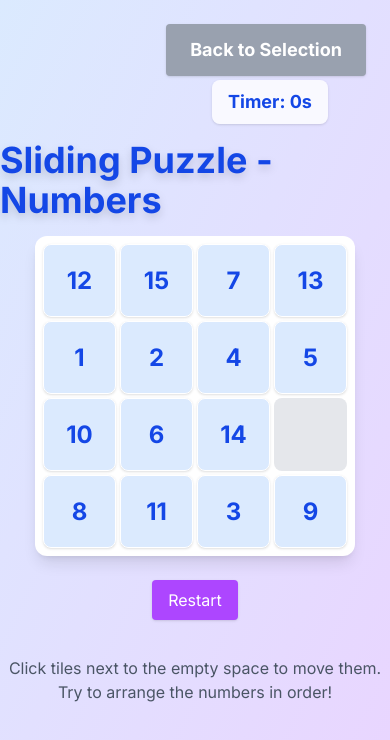
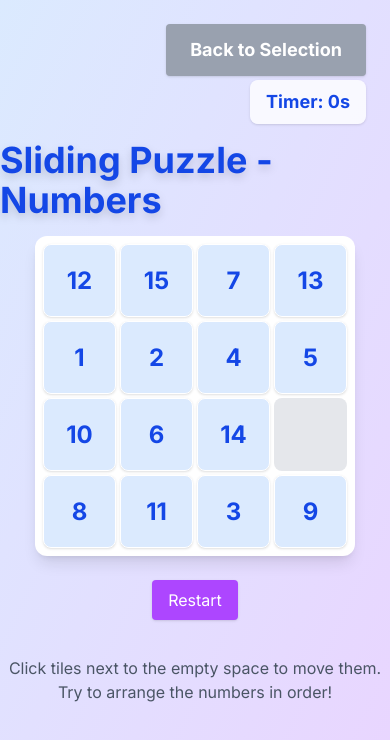
Before and after one commit to Jagjit-2626/games, a Next.js app: page /sliding-puzzle/numbers in a window 390 px wide. Shown: the top 740 px of the page. Built offline with nearby package versions, Linux system fonts and the light colour scheme.

Commit message:
Finalize all games, UI, and responsive improvements before Vercel deployment

```diff
--- a/src/app/sliding-puzzle/numbers/page.tsx
+++ b/src/app/sliding-puzzle/numbers/page.tsx
@@ -68,7 +68,7 @@ export default function SlidingPuzzleNumbers() {
   return (
     <div className="flex flex-col items-center justify-center min-h-screen bg-gradient-to-br from-blue-100 to-purple-200">
       <button className="absolute top-6 right-6 px-6 py-3 bg-gray-400 text-white rounded shadow hover:bg-gray-500 text-lg font-bold transition z-20" onClick={() => window.location.href = '/sliding-puzzle/select-mode'}>Back to Selection</button>
-      <div className="absolute top-20 right-6 z-20 w-48 flex justify-center">
+      <div className="absolute top-20 right-6 z-20">
         <div className="bg-white/80 rounded-lg px-4 py-2 shadow text-blue-700 font-bold text-lg">Timer: {seconds}s</div>
       </div>
       <h1 className="text-4xl font-bold mb-4 text-blue-700 drop-shadow-lg">Sliding Puzzle - Numbers</h1>
@@ -86,6 +86,11 @@ export default function SlidingPuzzleNumbers() {
             </div>
           )
         ))}
+        {won && (
+          <div className="absolute inset-0 flex flex-col items-center justify-center bg-black/60 rounded-xl z-20">
+            <div className="text-3xl md:text-4xl font-extrabold text-green-300 drop-shadow-lg bg-white/90 rounded-xl px-8 py-6 border-2 border-green-400 shadow-xl">🎉 You solved it!</div>
+          </div>
+        )}
       </div>
       <button className="px-4 py-2 bg-purple-500 text-white rounded shadow hover:bg-purple-600 transition" onClick={handleRestart}>Restart</button>
       <div style={{ minHeight: 28 }} className="flex items-center justify-center w-full">
```
